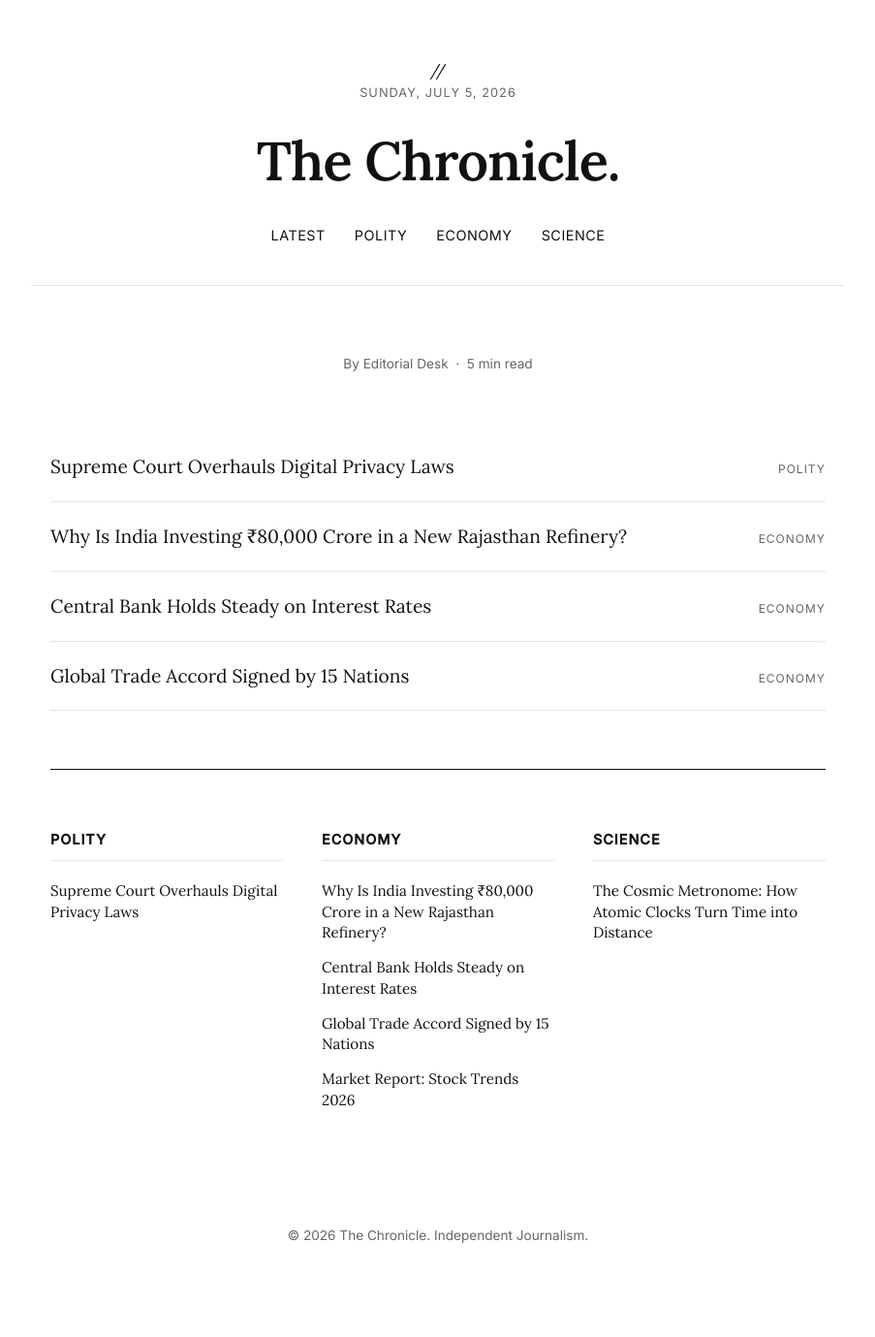
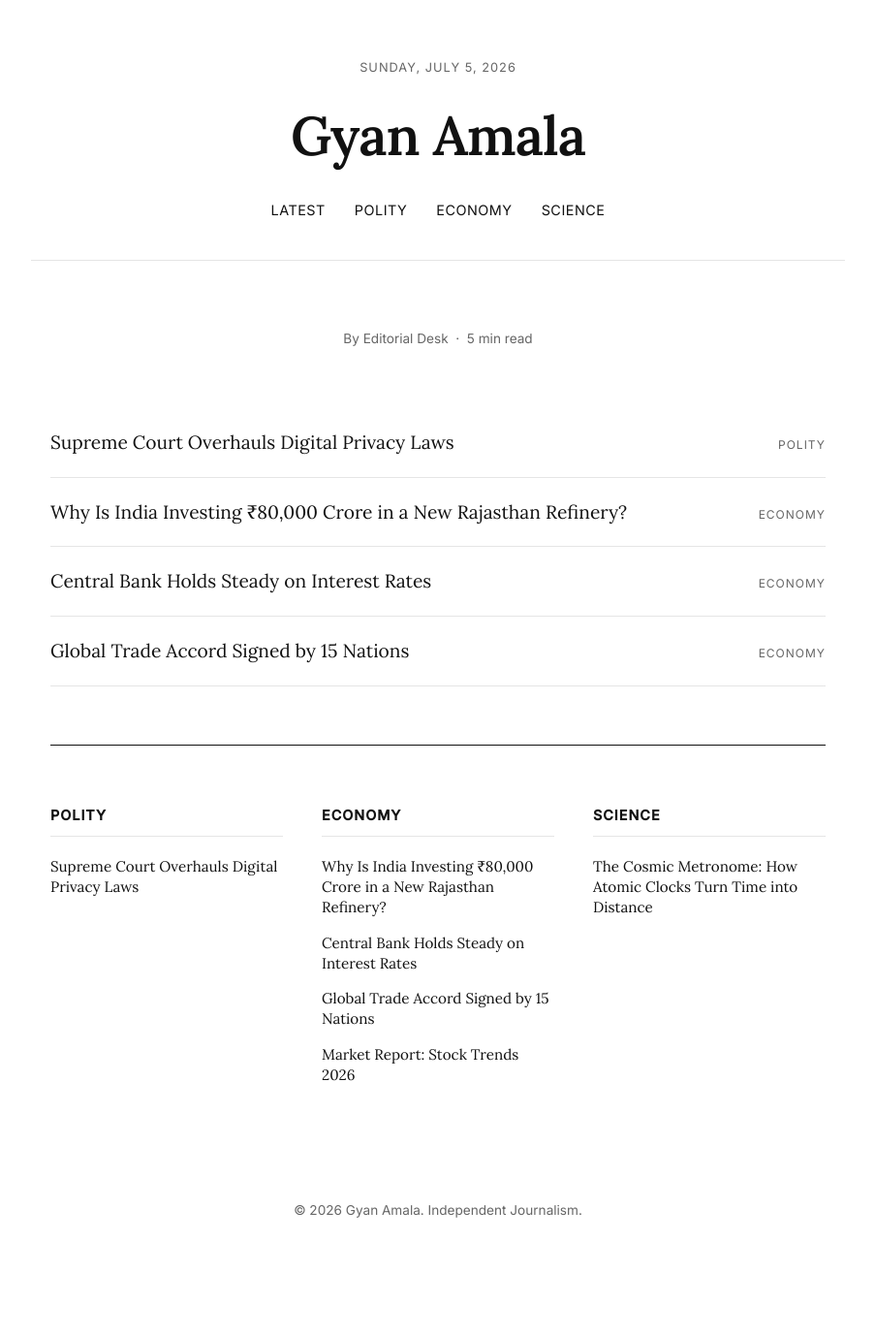
Before and after one commit to gyan-amala/my-news-site, an Eleventy site: page index.html in a window 1280 px wide. Shown: the whole page at 97% size, without its empty margins (188-1091 px from the left). After the commit the page ends 1353 px from the top, so only its background shows below. Built offline with nearby package versions, Linux system fonts and the light colour scheme; Eleventy itself is replaced by a stand-in of ours; files that its build step writes are made by us from their sources.

Commit message:
Update index.html

```diff
--- a/index.html
+++ b/index.html
@@ -13,8 +13,8 @@
 <body>
 
     <header class="zen-header">
-        // <div class="site-date">Sunday, July 5, 2026</div>
-        <h1 class="logo"><a href="/">The Chronicle.</a></h1>
+         <div class="site-date">Sunday, July 5, 2026</div>
+        <h1 class="logo"><a href="/"> Gyan Amala </a></h1>
         <nav class="zen-nav">
             <a href="/">Latest</a>
             <a href="#polity">Polity</a>
@@ -96,7 +96,7 @@
     </main>
 
     <footer class="zen-footer">
-        <p>© 2026 The Chronicle. Independent Journalism.</p>
+        <p>© 2026 Gyan Amala. Independent Journalism.</p>
     </footer>
 
 </body>
```
